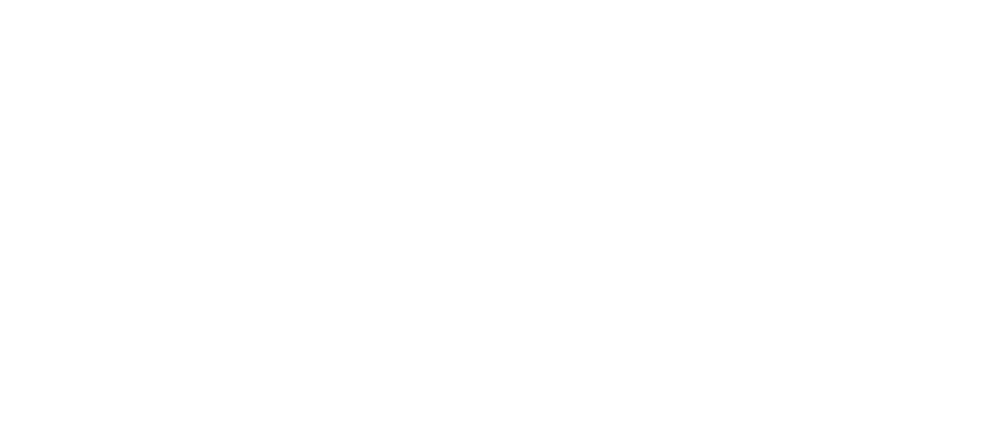
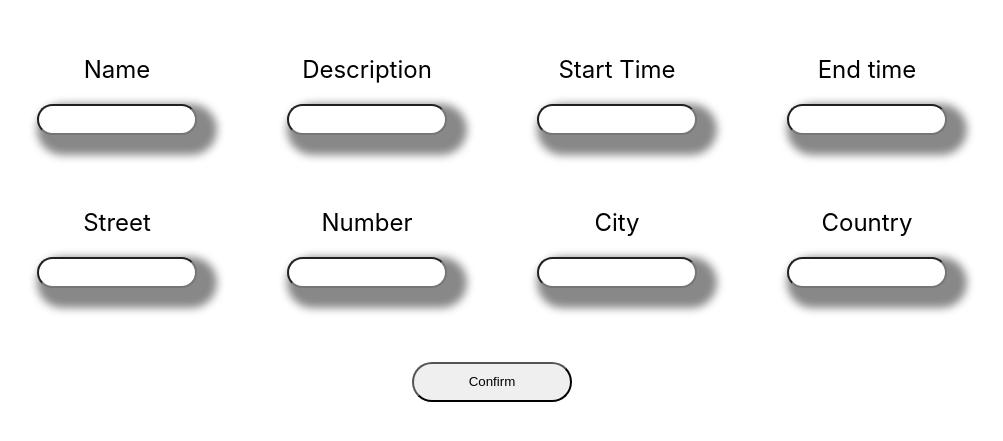
Before and after one commit to ISA-projekat/blood-bank-ui, a React (Create React App) app: page /admin in a window 1280 px wide. Before the commit this address had no page. Shown: the part 145-586 px from the top of the page, without its empty margins (133-1136 px from the left). Built offline with nearby package versions, Linux system fonts and the light colour scheme; no server answers.

Commit message:
Finished fetching data

```diff
--- /dev/null
+++ b/src/Admin/AddAdminToBloodBank.js
@@ -0,0 +1,66 @@
+import '../Admin/AddAdminToBloodBank.scss';
+import { useEffect, useState } from 'react';
+import { addAdminToBloodBank } from '../services/admin/AdminService';
+import {NavLink} from 'react-router-dom';
+
+const AddAdminToBloodBank = () => {
+
+
+    const [administrators,setAdministrators] = useState([""]);
+    const [adminId, setAdminId] = useState();
+
+    useEffect(() => {
+        fetch(`http://localhost:8080/user/availableAdministrators`)
+        .then(res => res.json())
+        .then(data => {
+            setAdministrators(data)
+        })
+    }, [])
+
+    //function confirm(){
+    //    console.log(patientId);}
+
+    function changeAdmin(newAdmin){
+        setAdminId(newAdmin);
+    }
+
+    async function confirm() {
+        const admId = parseInt(adminId);
+        let dto = {bloodBankId:1,administratorId:admId};
+        const reponse = await addAdminToBloodBank(dto);
+
+      }
+
+
+    return (
+       <div>
+            <div className='register'>
+                <NavLink to='/admin/register'><button>Register new administrator</button></NavLink>
+            </div>
+        <div className='outterDiv'>
+
+            <div className='bank'>
+                <label>Blood Bank id</label>
+                <input value="1" disabled="true" className='input3'/>
+            </div>
+            <div>
+                <label className='bank'>Admins</label>
+                <select onChange={(event) => changeAdmin(event.target.value)}
+                    value={adminId}>
+                        {administrators.map((administrator) => (
+                            <option value={administrator.id} key={administrator.id}>
+                                {administrator.firstName + " " + administrator.lastName}
+                            </option>
+                        ))}
+                </select>
+            </div>
+            <div>
+                <button onClick={confirm}>Confirm</button>
+            </div>
+
+        </div>
+    </div>
+     );
+}
+
+export default AddAdminToBloodBank;
--- /dev/null
+++ b/src/Admin/AddAdminToBloodBank.scss
@@ -0,0 +1,19 @@
+.outterDiv{
+    display: flex;
+    align-items: center;
+    justify-content: center;
+    gap: 40px;
+    margin-top: 100px;
+}
+.input3{
+    width: 50px;
+}
+.bank{
+    display: grid;
+    grid-template-rows: auto auto;
+    row-gap: 10px;
+}
+.register{
+   float: right;
+   margin-right: 20px;
+}
--- /dev/null
+++ b/src/Admin/RegisterAdministrator.js
@@ -0,0 +1,13 @@
+import '../Admin/RegisterAdministrator.scss';
+import { useState } from 'react';
+
+const RegisterAdministrator = () => {
+
+
+
+    return (
+       <p>admn sad</p>
+     );
+}
+
+export default RegisterAdministrator;
--- /dev/null
+++ b/src/Admin/RegisterAdministrator.scss
@@ -0,0 +1,62 @@
+.main{
+    display: grid;
+    grid-template-columns: 25% 25% 25% 25%;
+    grid-template-rows: auto auto auto;
+    row-gap: 20px;
+    column-gap: 90px;
+    text-align: center;
+    width: 50%;
+    height: 50%;
+    margin-right: 300px;
+}
+
+.outterMain{
+    display: flex;
+    justify-content: center;
+    align-items: center;
+    height: 100%;
+    width: 100%;
+    background-color: #fff;
+}
+
+.label1{
+    font-size: 24px;
+}
+
+.single{
+    display: flex;
+    flex-direction: column;
+    gap: 20px;
+}
+
+.buttonOutter{
+
+    grid-column-start: 2;
+    grid-column-end: 4;
+    display: flex;
+    justify-content: center;
+
+}
+
+.input1{
+    height: 25px;
+    border-radius: 25px;
+    box-shadow: 10px 10px 8px 10px #888888;
+}
+
+.button1{
+    border-radius: 25px;
+    height: 40px;
+    width: 160px;
+
+}
+
+.button1:hover{
+    box-shadow: rgba(0, 0, 0, 0.56) 0px 22px 70px 4px;
+}
+
+.assignAdminButton{
+    position: absolute;
+        top: 10px;
+        right: 10px;
+}
--- a/src/App.js
+++ b/src/App.js
@@ -10,6 +10,9 @@
 import UnauthorizedPage from "./pages/error/UnauthorizedPage";
 import ForbiddenPage from "./pages/error/ForbiddenPage";
 import InternalServerErrorPage from "./pages/error/InternalServerErrorPage";
+import AdminMainPage from "./pages/AdminPage/AdminMainPage";
+import AddAdminToBloodBank from "./Admin/AddAdminToBloodBank";
+import RegisterAdministrator from "./Admin/RegisterAdministrator";
 
 function App() {
   return (
@@ -22,6 +25,9 @@
         <Route path="/error/bad-request" element={<BadRequestPage />} />
         <Route path="/error/unauthorized" element={<UnauthorizedPage />} />
         <Route path="/error/forbidden" element={<ForbiddenPage />} />
+        <Route path="/admin" element={<AdminMainPage/>} />
+        <Route path="/admin/addToBloodBank" element={<AddAdminToBloodBank/>} />
+        <Route path="/admin/register" element={<RegisterAdministrator/>} />
         <Route
           path="/error/internal-server-error"
           element={<InternalServerErrorPage />}
--- /dev/null
+++ b/src/pages/AdminPage/AdminMainPage.js
@@ -0,0 +1,107 @@
+import '../AdminPage/AdminStyles.scss';
+import { startTransition, useState } from 'react';
+import { createBloodBank } from '../../services/admin/AdminService';
+
+const AdminMainPage = () => {
+
+
+
+    const [name, setName] = useState("");
+    const [description,setDescription] = useState("");
+    const [startTime, setStartTime] = useState("");
+    const [endTime, setEndTime] =useState("");
+    const [street, setStreet] = useState("");
+    const [number, setNumber] = useState("");
+    const [city,setCity] = useState("");
+    const [country,setCountry] = useState("");
+
+    async function submit() {
+
+      let dto = {name: name,description:description,startTime:startTime,endTime:endTime,street:street,number:number,city:city,country:country};
+      const reponse = await createBloodBank(dto);
+    }
+
+    function nameChanged(event) {
+        setName(event.target.value);
+    }
+
+    function descriptionChanged(event){
+        setDescription(event.target.value);
+    }
+
+    function startTimeChanged(event){
+        setStartTime(event.target.value);
+    }
+
+    function endTimeChanged(event){
+        setEndTime(event.target.value);
+    }
+
+    function streetChanged(event){
+        setStreet(event.target.value);
+    }
+
+    function numberChanged(event){
+        setNumber(event.target.value);
+    }
+
+    function cityChanged(event){
+        setCity(event.target.value);
+    }
+
+    function countryChanged(event){
+        setCountry(event.target.value);
+    }
+
+
+    return (
+
+        <div className="outterMain" >
+            <div className="main">
+                <div className='single'>
+                    <label className='label1'>Name</label>
+                    <input type="text" className='input1' value={name} onChange={nameChanged}/>
+                </div>
+                <div className='single'>
+                    <label className='label1'>Description</label>
+                    <input type="text" className='input1' value={description} onChange={descriptionChanged}/>
+                </div>
+                <div className='single'>
+                    <label className='label1'>Start Time</label>
+                    <input type="text" className='input1' value={startTime} onChange={startTimeChanged}/>
+                </div>
+                <div className='single'>
+                    <label className='label1'>End time</label>
+                    <input type="text" className='input1' value={endTime} onChange={endTimeChanged}/>
+                </div>
+                <div className='single'>
+                    <label className='label1'>Street</label>
+                    <input type="text" className='input1' value={street} onChange={streetChanged}/>
+                </div>
+                <div className='single'>
+                    <label className='label1'>Number</label>
+                    <input type="text" className='input1' value={number} onChange={numberChanged}/>
+                </div>
+                <div className='single'>
+                    <label className='label1'>City</label>
+                    <input type="text" className='input1' value={city} onChange={cityChanged}/>
+                </div>
+                <div className='single'>
+                    <label className='label1'>Country</label>
+                    <input type="text" className='input1' value={country} onChange={countryChanged}/>
+                </div>
+
+                <div className='buttonOutter'>
+
+                    <button className='button1' onClick={submit}>Confirm</button>
+
+                </div>
+
+            </div>
+
+        </div>
+
+     );
+}
+
+export default AdminMainPage;
--- /dev/null
+++ b/src/pages/AdminPage/AdminStyles.scss
@@ -0,0 +1,62 @@
+.main{
+    display: grid;
+    grid-template-columns: 25% 25% 25% 25%;
+    grid-template-rows: auto auto auto;
+    row-gap: 20px;
+    column-gap: 90px;
+    text-align: center;
+    width: 50%;
+    height: 50%;
+    margin-right: 300px;
+}
+
+.outterMain{
+    display: flex;
+    justify-content: center;
+    align-items: center;
+    height: 100%;
+    width: 100%;
+    background-color: #fff;
+}
+
+.label1{
+    font-size: 24px;
+}
+
+.single{
+    display: flex;
+    flex-direction: column;
+    gap: 20px;
+}
+
+.buttonOutter{
+
+    grid-column-start: 2;
+    grid-column-end: 4;
+    display: flex;
+    justify-content: center;
+
+}
+
+.input1{
+    height: 25px;
+    border-radius: 25px;
+    box-shadow: 10px 10px 8px 10px #888888;
+}
+
+.button1{
+    border-radius: 25px;
+    height: 40px;
+    width: 160px;
+
+}
+
+.button1:hover{
+    box-shadow: rgba(0, 0, 0, 0.56) 0px 22px 70px 4px;
+}
+
+.assignAdminButton{
+    position: absolute;
+        top: 10px;
+        right: 10px;
+}
--- /dev/null
+++ b/src/services/admin/AdminService.js
@@ -0,0 +1,11 @@
+import { request } from "../../components/base/HTTP";
+import HttpMethod from "../../constants/HttpMethod";
+
+
+export async function createBloodBank(dto){
+    return await request("/bloodbank/create", dto, HttpMethod.POST);
+}
+
+export async function addAdminToBloodBank(dto){
+    return await request("/bloodbank/setAdministrator",dto, HttpMethod.POST);
+}
```
Also changed, not shown: src/services/user/UserService.js (line endings or trailing spaces), 1 other file (tests, documents, lock files or other folders).
